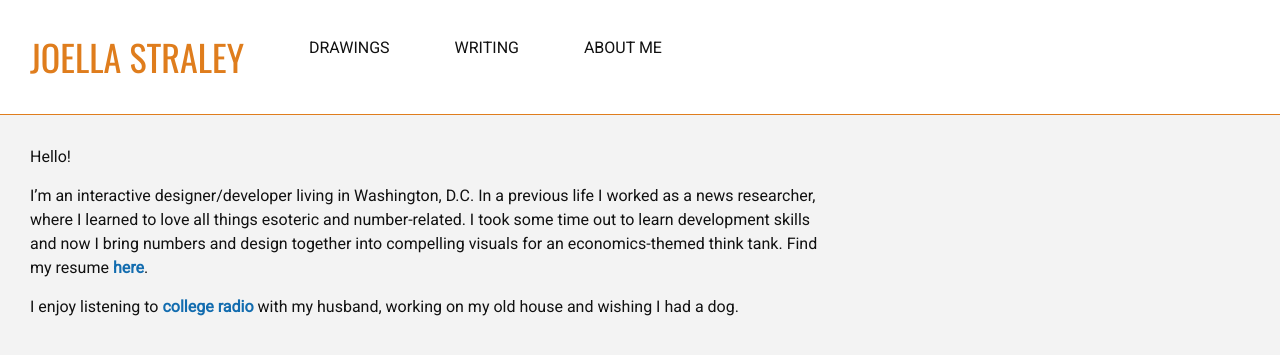
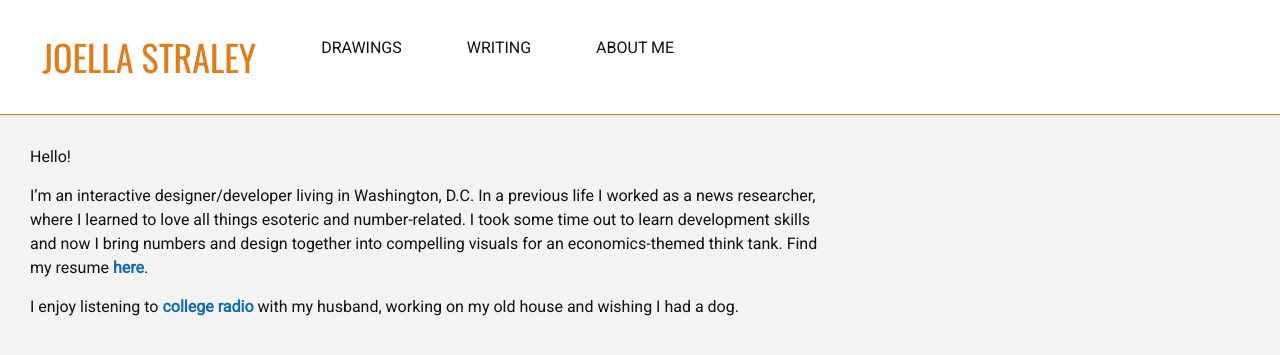
Before and after one commit to joellacarman/joellacarman.github.io, a Jekyll site: the page built from xabout.md, in a window 1280 px wide. Shown: the top 355 px of the page. Built offline with Jekyll 4.4.1, drawn with Linux system fonts in a browser that asks for light colours.

Commit message:
changed padding under imgs and site title

```diff
--- a/_sass/_layout.scss
+++ b/_sass/_layout.scss
@@ -12,6 +12,7 @@
     font-size: $title-height;
     display: inline;
     padding-right: 5%;
+    padding-left: 1%;
     text-decoration: none;
 
     &,
@@ -128,7 +129,7 @@
 
     > li {
         background-color: #ffffff;
-        margin-bottom: 3 * $spacing-unit;
+        margin-bottom: $spacing-unit;
         margin-right: ($spacing-unit);
         padding: 1% 1% 1% 1%;
         max-width: ($content-width / 3.4);
```
Also changed, not shown: 2 other files.
